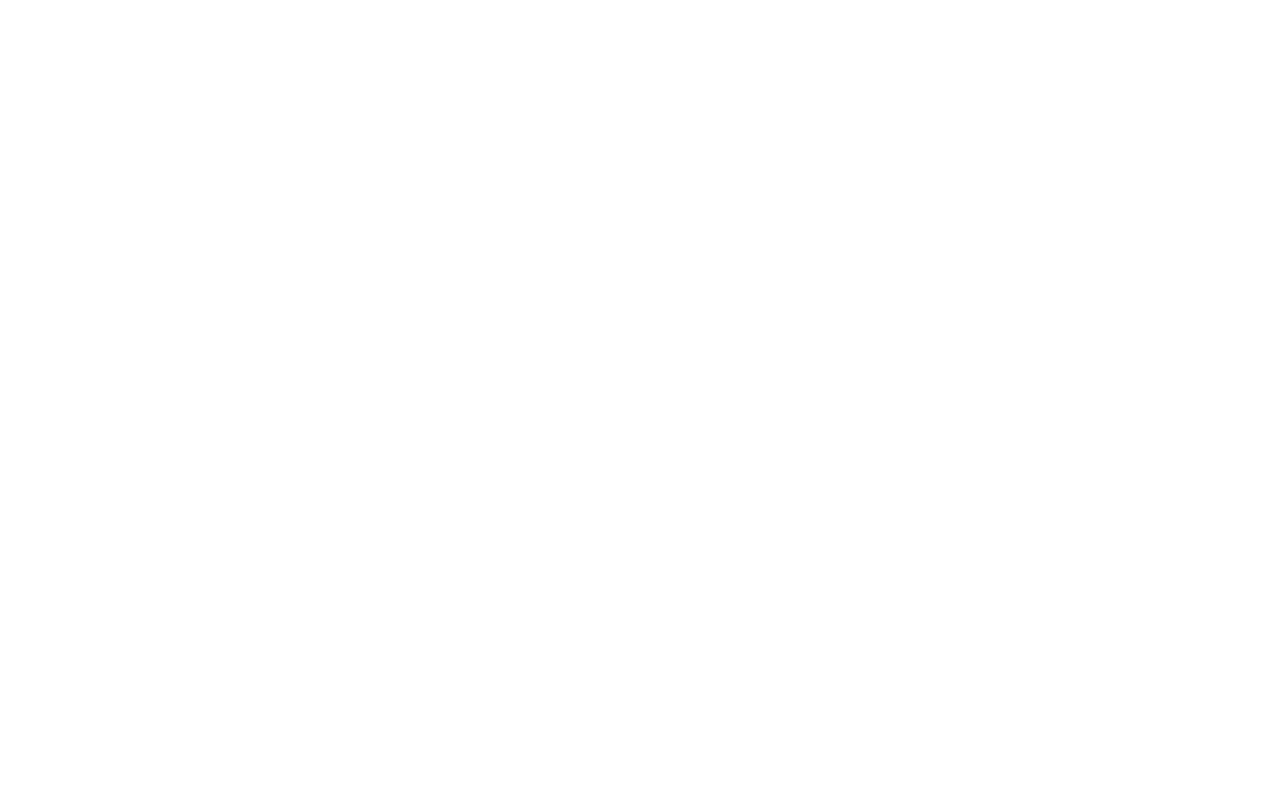
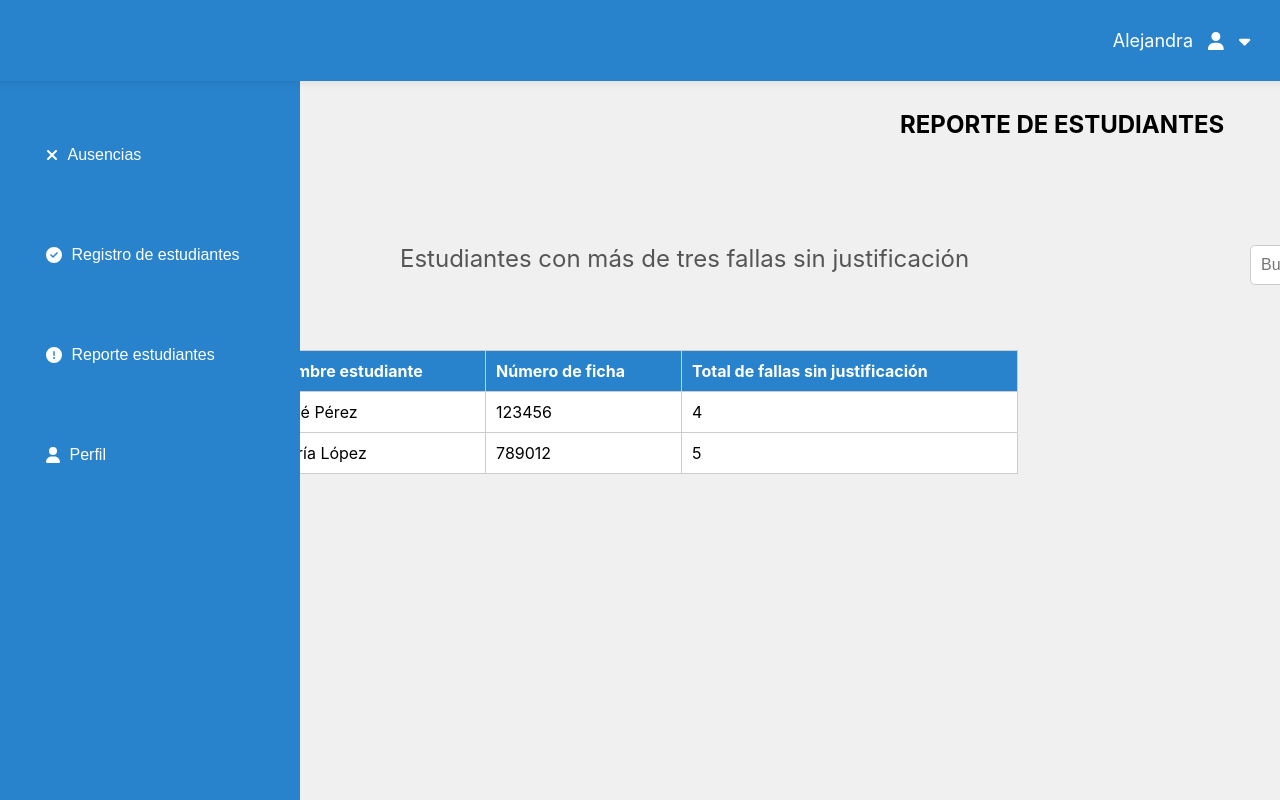
Before and after one commit to Aleja49/frontend-asitencedu, a React (Create React App) app in the folder front/: page /reporte-estudiantes in a window 1280 px wide. Before the commit this address had no page. Built offline with nearby package versions, Linux system fonts and the light colour scheme.

Commit message:
agregar pantalla reporte estudiantes

```diff
--- a/front/src/App.js
+++ b/front/src/App.js
@@ -2,8 +2,9 @@
 import { BrowserRouter as Router, Routes, Route } from 'react-router-dom';
 import InicioSesion from './components/InicioSesion/InicioSesion';
 import Registro from './components/Registro/Registro';
-import Inasistencias from './components/Inasistencias/Inasistencias'; // Asegúrate de que esté correctamente en minúsculas
-import RegistroInasistencias from './components/RegistroInasistencias/RegistroInasistencias'; // Importa el componente RegistroInasistencias
+import Inasistencias from './components/Inasistencias/Inasistencias';
+import RegistroInasistencias from './components/RegistroInasistencias/RegistroInasistencias';
+import ReporteEstudiantes from './components/ReporteEstudiantes/Reporteestudiantes'; // Importa el componente ReporteEstudiantes
 
 const App = () => {
   return (
@@ -11,8 +12,9 @@
       <Routes>
         <Route path="/" element={<InicioSesion />} />
         <Route path="/registro" element={<Registro />} />
-        <Route path="/inasistencias" element={<Inasistencias />} /> {/* Ruta para Inasistencias */}
-        <Route path="/registro-inasistencias" element={<RegistroInasistencias />} /> {/* Ruta para RegistroInasistencias */}
+        <Route path="/inasistencias" element={<Inasistencias />} />
+        <Route path="/registro-inasistencias" element={<RegistroInasistencias />} />
+        <Route path="/reporte-estudiantes" element={<ReporteEstudiantes />} /> {/* Ruta para ReporteEstudiantes */}
       </Routes>
     </Router>
   );
--- a/front/src/components/Inasistencias/Inasistencias.js
+++ b/front/src/components/Inasistencias/Inasistencias.js
@@ -24,6 +24,10 @@
 
   const redirectToRegistroInasistencias = () => {
     navigate('/registro-inasistencias');
+  };
+
+  const redirectToReporteEstudiantes = () => {
+    navigate('/reporte-estudiantes');
   };
 
   return (
@@ -89,7 +93,7 @@
             <FontAwesomeIcon icon={faCheckCircle} className="button-icon" />
             Registro de inasistencias
           </button>
-          <button className="rectangle-button" onClick={() => console.log('Botón 3 clicado')}>
+          <button className="rectangle-button" onClick={redirectToReporteEstudiantes}>
             <FontAwesomeIcon icon={faExclamationCircle} className="button-icon" />
             Reporte estudiantes
           </button>
--- /dev/null
+++ b/front/src/components/ReporteEstudiantes/Reporteestudiantes.js
@@ -0,0 +1,92 @@
+import React, { useState } from 'react';
+import { FontAwesomeIcon } from '@fortawesome/react-fontawesome';
+import { faTimes, faCheckCircle, faExclamationCircle, faUser, faCaretDown, faSignOutAlt } from '@fortawesome/free-solid-svg-icons';
+import '../../styles/ReporteEstudiantes.css';
+
+const ReporteEstudiantes = () => {
+  const [showLogout, setShowLogout] = useState(false);
+
+  const toggleLogoutMenu = () => {
+    setShowLogout(!showLogout);
+  };
+
+  const handleLogout = () => {
+    console.log('Cerrar sesión');
+    setShowLogout(false);
+  };
+
+  return (
+    <div className="reporte-estudiantes-container">
+      <h2 className="rectangle-title">REPORTE DE ESTUDIANTES</h2>
+      <p className="new-text">Estudiantes con más de tres fallas sin justificación</p>
+
+      {/* Cuadro de búsqueda */}
+      <div className="search-box">
+        <input type="text" placeholder="Buscar por nombre" className="search-input" />
+      </div>
+
+      {/* Tabla de estudiantes con inasistencias */}
+      <table className="fallas-table">
+        <thead>
+          <tr>
+            <th>Nombre estudiante</th>
+            <th>Número de ficha</th>
+            <th>Total de fallas sin justificación</th>
+          </tr>
+        </thead>
+        <tbody>
+          <tr>
+            <td>José Pérez</td>
+            <td>123456</td>
+            <td>4</td>
+          </tr>
+          <tr>
+            <td>María López</td>
+            <td>789012</td>
+            <td>5</td>
+          </tr>
+          {/* Agrega más filas según sea necesario */}
+        </tbody>
+      </table>
+
+      <div className="left-rectangle">
+        <div className="rectangle-content">
+          <button className="rectangle-button" onClick={() => console.log('Botón 1 clicado')}>
+            <FontAwesomeIcon icon={faTimes} className="button-icon" />
+            Ausencias
+          </button>
+          <button className="rectangle-button" onClick={() => console.log('Botón 2 clicado')}>
+            <FontAwesomeIcon icon={faCheckCircle} className="button-icon" />
+            Registro de estudiantes
+          </button>
+          <button className="rectangle-button" onClick={() => console.log('Botón 3 clicado')}>
+            <FontAwesomeIcon icon={faExclamationCircle} className="button-icon" />
+            Reporte estudiantes
+          </button>
+          <button className="rectangle-button" onClick={() => console.log('Botón 4 clicado')}>
+            <FontAwesomeIcon icon={faUser} className="button-icon" />
+            Perfil
+          </button>
+        </div>
+      </div>
+
+      <div className="top-bar">
+        <div className="user-info">
+          <span className="user-name">Alejandra</span>
+          <FontAwesomeIcon icon={faUser} className="profile-icon" />
+          <FontAwesomeIcon icon={faCaretDown} className="caret-icon" onClick={toggleLogoutMenu} />
+        </div>
+        {showLogout && (
+          <div className="logout-menu">
+            <button onClick={handleLogout}>
+              <FontAwesomeIcon icon={faSignOutAlt} className="logout-icon" />
+              <span className="logout-text">Cerrar sesión</span>
+            </button>
+          </div>
+        )}
+      </div>
+    </div>
+  );
+};
+
+export default ReporteEstudiantes;
--- /dev/null
+++ b/front/src/styles/ReporteEstudiantes.css
@@ -0,0 +1,186 @@
+.reporte-estudiantes-container {
+    display: flex;
+    flex-direction: column;
+    justify-content: flex-start;
+    align-items: center;
+    height: 100vh;
+    background-color: #f0f0f0;
+    overflow: hidden;
+    position: relative;
+  }
+
+  .rectangle-title {
+    position: absolute;
+    left: 900px; /* Ajusta la posición desde la izquierda */
+    top: 90px; /* Ajusta la posición desde la parte superior */
+    font-weight: bold;
+  }
+
+  .new-text {
+    position: absolute;
+    left: 400px; /* Ajusta la posición desde la izquierda */
+    top: 220px; /* Ajusta la posición desde la parte superior */
+    font-size: 24px;
+    color: #555; /* Color del texto adicional */
+  }
+
+  .search-box {
+    position: absolute;
+    left: 1250px; /* Ajusta la posición desde la izquierda */
+    top: 245px; /* Ajusta la posición desde la parte superior */
+  }
+
+  .search-input {
+    padding: 10px;
+    width: 250px;
+    font-size: 16px;
+    border: 1px solid #ccc;
+    border-radius: 5px;
+  }
+
+  .left-rectangle {
+    position: absolute;
+    left: 0;
+    top: 80px;
+    bottom: 0;
+    width: 300px;
+    background-color: #2883CC;
+    display: flex;
+    justify-content: flex-start;
+    align-items: flex-start;
+  }
+
+  .rectangle-content {
+    padding: 20px;
+    display: flex;
+    flex-direction: column;
+    gap: 10px;
+    width: 100%;
+    align-items: center;
+  }
+
+  .rectangle-button {
+    background: #2883CC;
+    border: none;
+    color: white;
+    font-size: 16px;
+    padding: 20px 45px;
+    cursor: pointer;
+    width: 115%;
+    height: 70px;
+    text-align: left;
+    text-decoration: none;
+    outline: none;
+    line-height: 1;
+    margin-top: 20px;
+    border-radius: 0;
+    transition: background-color 0.3s;
+    display: flex;
+    align-items: center;
+  }
+
+  .rectangle-button:hover,
+  .rectangle-button:active {
+    background-color: #2E49BB;
+  }
+
+  .top-bar {
+    width: 100%;
+    display: flex;
+    justify-content: flex-end;
+    align-items: center;
+    padding: 30px 50px;
+    background-color: #2883CC;
+    color: white;
+    box-shadow: 0px 0px 10px rgba(0, 0, 0, 0.1);
+    position: fixed;
+    top: 0;
+  }
+
+  .user-info {
+    display: flex;
+    align-items: center;
+    position: relative;
+  }
+
+  .user-name {
+    margin-right: 15px;
+    font-size: 18px;
+  }
+
+  .profile-icon {
+    margin-right: 15px;
+    font-size: 18px;
+  }
+
+  .caret-icon {
+    margin-right: 30px;
+    font-size: 18px;
+    cursor: pointer;
+  }
+
+  .logout-menu {
+    position: absolute;
+    top: calc(100% + 20px);
+    right: 60px;
+    background-color: white;
+    border: 1px solid #ccc;
+    border-radius: 5px;
+    box-shadow: 0px 0px 10px rgba(0, 0, 0, 0.1);
+    z-index: 1;
+  }
+
+  .logout-menu button {
+    background: none;
+    border: none;
+    padding: 5px 20px;
+    width: 100%;
+    text-align: left;
+    cursor: pointer;
+    display: flex;
+    align-items: center;
+  }
+
+  .logout-menu button:hover {
+    background-color: #f5f5f5;
+  }
+
+  .logout-menu .logout-icon {
+    font-size: 16px;
+    margin-right: 5px;
+    color: black;
+  }
+
+  .logout-menu .logout-text {
+    color: black;
+    margin-left: 5px;
+    flex: 1;
+    display: flex;
+    align-items: center;
+  }
+
+  .button-icon {
+    margin-right: 10px;
+  }
+
+  /* Estilos para la tabla de fallas */
+  .fallas-table {
+    margin-top: 350px; /* Ajusta el margen superior para la tabla */
+    width: 59%; /* Ajusta el ancho de la tabla */
+    border-collapse: collapse;
+  }
+
+  .fallas-table th, .fallas-table td {
+    border: 1px solid #ccc;
+    padding: 10px;
+    text-align: left;
+  }
+
+  .fallas-table th {
+    background-color: #2883CC;
+    color: white;
+  }
+
+  .fallas-table td {
+    background-color: #fff;
+  }
```
